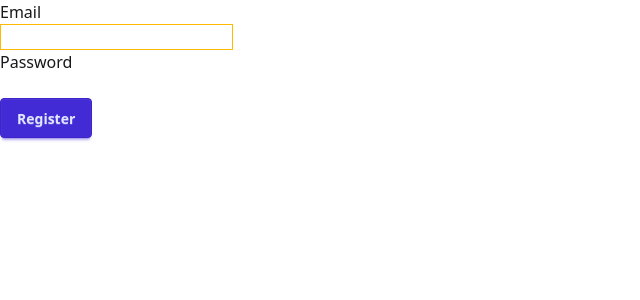
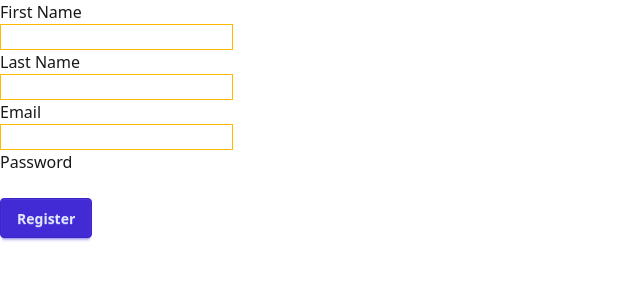
Before and after one commit to CMSC-100-2S24-25-U3L/final-project-requirements-2gether4ever, a React (Vite) app in the folder frontend/: page /register in a window 1280 px wide. Shown: the top 300 px of the page, without its empty margins (0-640 px from the left). Built offline with nearby package versions, Linux system fonts and the light colour scheme; no server answers.

Commit message:
auth fixes

```diff
--- a/frontend/src/api/auth.js
+++ b/frontend/src/api/auth.js
@@ -1,12 +1,10 @@
 import axios from 'axios';
 
+
 export const loginUser = async (credentials) => {
-  const response = await axios.post('/user/login', credentials);
+  const response = await axios.post(`${import.meta.env.VITE_API_URL}/user/login`, credentials);
   const { token, user } = response.data;
-
-  // Save token and role to localStorage
   localStorage.setItem('token', token);
   localStorage.setItem('userType', user.userType);
-
   return user;
 };
--- a/frontend/src/pages/Register.jsx
+++ b/frontend/src/pages/Register.jsx
@@ -4,6 +4,8 @@ import { loginUser } from '../api/auth';
 import axios from 'axios';
 
 function Register() {
+  const [firstName, setFirstName] = useState('');
+  const [lastName, setLastName] = useState('');
   const [email, setEmail] = useState('');
   const [password, setPassword] = useState('');
   const [error, setError] = useState('');
@@ -12,17 +14,13 @@ function Register() {
   const handleRegister = async (e) => {
     e.preventDefault();
     try {
-      // Register the user
-      const res = await axios.post('http://localhost:3000/user/register', {
-        email,
-        password,
+      await axios.post(`${import.meta.env.VITE_API_URL}/user/register`, {
+        firstName, lastName, email, password,
       });
-
-      // After registration, automatically login the user
-      const user = await loginUser({ email, password });
-
-      navigate('/home');
-
+      const user = await loginUser({ email, password }); // stores token & userType
+      if (user.userType === 'admin') navigate('/admin');
+      else if (user.userType === 'merchant') navigate('/merchant');
+      else navigate('/home');
     } catch (err) {
       setError(err.response?.data?.message || 'Registration failed');
     }
@@ -30,6 +28,20 @@ function Register() {
 
   return (
     <form onSubmit={handleRegister} className='w-50 h-200'>
+      <label htmlFor="firstName">First Name</label>
+      <input
+        type="text"
+        value={firstName}
+        onChange={e => setFirstName(e.target.value)}
+        className='border-1 border-amber-400'
+      />
+      <label htmlFor="lastName">Last Name</label>
+      <input
+        type="text"
+        value={lastName}
+        onChange={e => setLastName(e.target.value)}
+        className='border-1 border-amber-400'
+      />
       <label htmlFor="email">Email</label>
       <input
         type="email"
```
Also changed, not shown: 1 other file (tests, documents, lock files or other folders).
